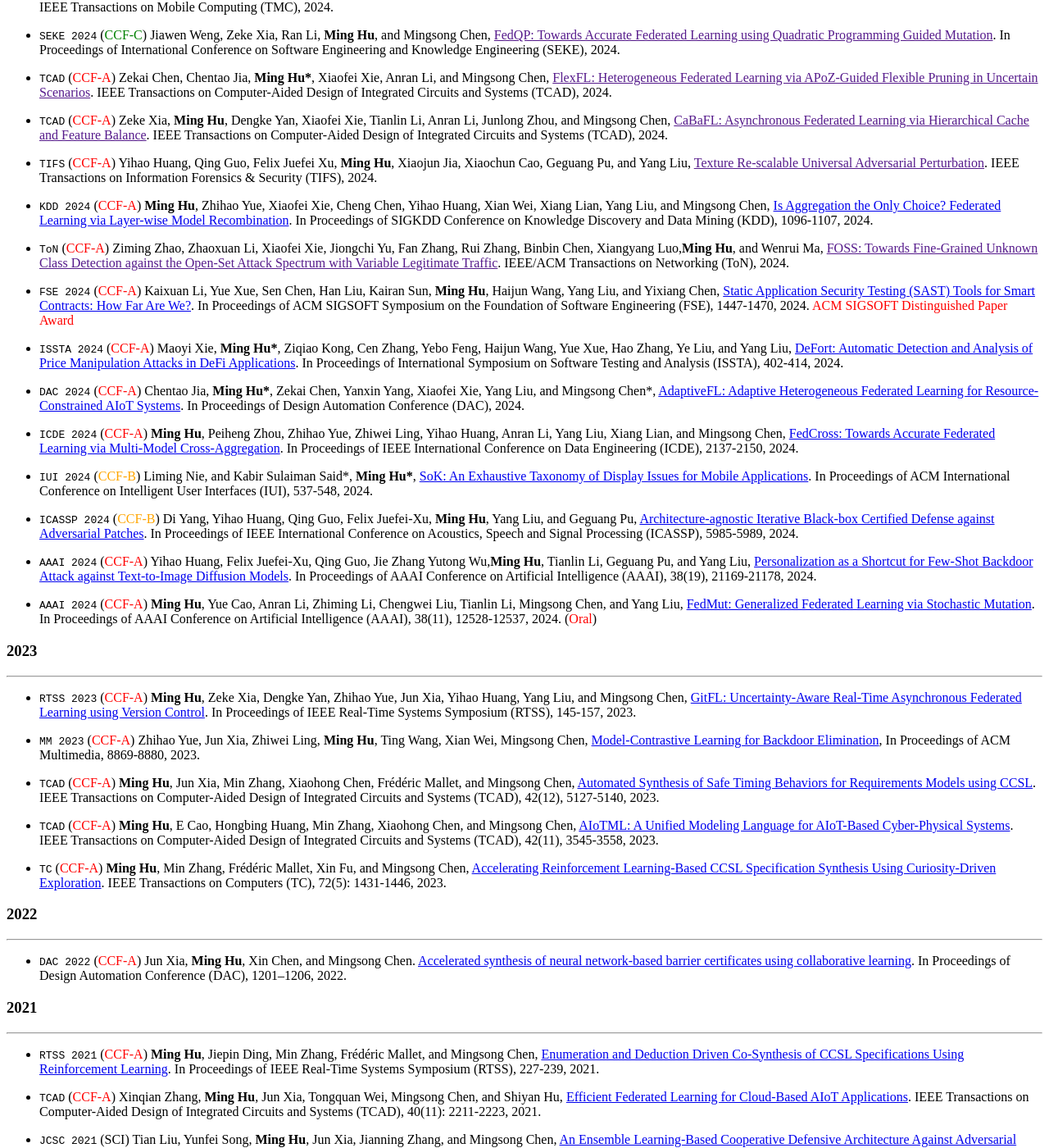
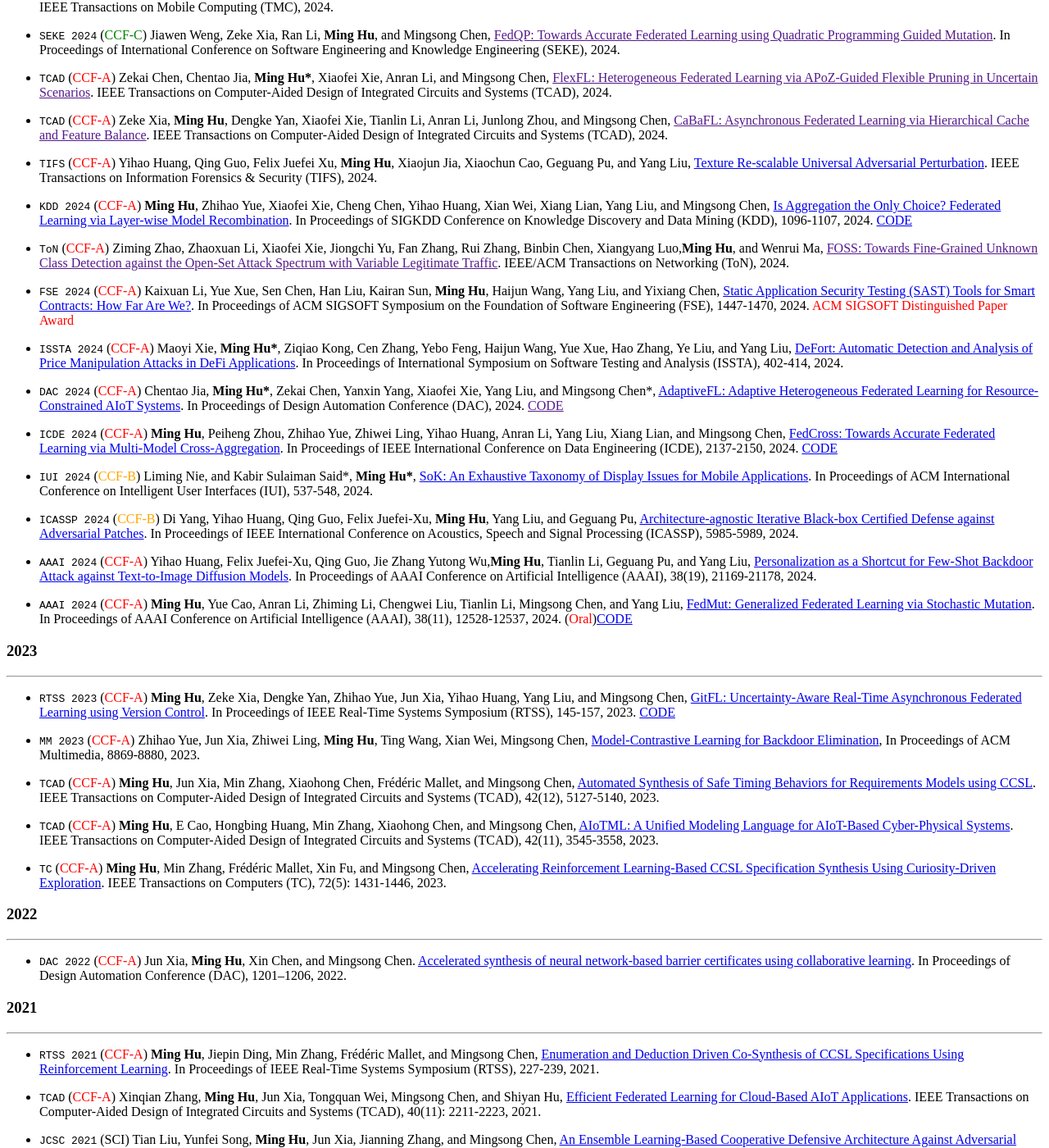
Before and after one commit to HUMingProfile/humingprofile.github.io, a Jekyll site: the page built from _pages/about.md, in a window 1280 px wide and 1400 px high, scrolled down 2465 px. Shown: the whole window at 82% size. Built offline with Jekyll 4.4.1, drawn with Linux system fonts in a browser that asks for light colours; some web fonts are replaced; a script that is not in the unit is left out.

Commit message:
Update about.md

```diff
--- a/_pages/about.md
+++ b/_pages/about.md
@@ -88,9 +88,9 @@
 
 -   ``TCAD`` (<span style="color:red">CCF-A</span>) Zeke Xia, **Ming Hu**, Dengke Yan, Xiaofei Xie, Tianlin Li, Anran Li, Junlong Zhou, and Mingsong Chen, [CaBaFL: Asynchronous Federated Learning via Hierarchical Cache and Feature Balance](). IEEE Transactions on Computer-Aided Design of Integrated Circuits and Systems (TCAD), 2024.
 
--   ``TIFS`` (<span style="color:red">CCF-A</span>) Yihao Huang, Qing Guo, Felix Juefei Xu, **Ming Hu**, Xiaojun Jia, Xiaochun Cao, Geguang Pu, and Yang Liu, [Texture Re-scalable Universal Adversarial Perturbation](). IEEE Transactions on Information Forensics & Security (TIFS), 2024.
+-   ``TIFS`` (<span style="color:red">CCF-A</span>) Yihao Huang, Qing Guo, Felix Juefei Xu, **Ming Hu**, Xiaojun Jia, Xiaochun Cao, Geguang Pu, and Yang Liu, [Texture Re-scalable Universal Adversarial Perturbation](https://ieeexplore.ieee.org/document/10559847). IEEE Transactions on Information Forensics & Security (TIFS), 2024.
 
--	``KDD 2024`` (<span style="color:red">CCF-A</span>) **Ming Hu**, Zhihao Yue, Xiaofei Xie, Cheng Chen, Yihao Huang, Xian Wei, Xiang Lian, Yang Liu, and Mingsong Chen, [Is Aggregation the Only Choice? Federated Learning via Layer-wise Model Recombination](https://dl.acm.org/doi/abs/10.1145/3637528.3671722). In Proceedings of SIGKDD Conference on Knowledge Discovery and Data Mining (KDD), 1096-1107, 2024.
+-	``KDD 2024`` (<span style="color:red">CCF-A</span>) **Ming Hu**, Zhihao Yue, Xiaofei Xie, Cheng Chen, Yihao Huang, Xian Wei, Xiang Lian, Yang Liu, and Mingsong Chen, [Is Aggregation the Only Choice? Federated Learning via Layer-wise Model Recombination](https://dl.acm.org/doi/abs/10.1145/3637528.3671722). In Proceedings of SIGKDD Conference on Knowledge Discovery and Data Mining (KDD), 1096-1107, 2024. [CODE](https://github.com/HMHelloWorld/FedMR)
 
 -	``ToN`` (<span style="color:red">CCF-A</span>) Ziming Zhao, Zhaoxuan Li, Xiaofei Xie, Jiongchi Yu, Fan Zhang, Rui Zhang, Binbin Chen, Xiangyang Luo,**Ming Hu**, and Wenrui Ma, [FOSS: Towards Fine-Grained Unknown Class Detection against the Open-Set Attack Spectrum with Variable Legitimate Traffic](). IEEE/ACM Transactions on Networking (ToN), 2024.
 
@@ -98,9 +98,9 @@
 
 - ``ISSTA 2024`` (<span style="color:red">CCF-A</span>) Maoyi Xie, **Ming Hu\***, Ziqiao Kong, Cen Zhang, Yebo Feng, Haijun Wang, Yue Xue, Hao Zhang, Ye Liu, and Yang Liu, [DeFort: Automatic Detection and Analysis of Price Manipulation Attacks in DeFi Applications](https://dl.acm.org/doi/abs/10.1145/3650212.3652137). In Proceedings of International Symposium on Software Testing and Analysis (ISSTA), 402-414, 2024.
 
-- ``DAC 2024`` (<span style="color:red">CCF-A</span>) Chentao Jia, **Ming Hu\***, Zekai Chen, Yanxin Yang, Xiaofei Xie, Yang Liu, and Mingsong Chen\*, [AdaptiveFL: Adaptive Heterogeneous Federated Learning for Resource-Constrained AIoT Systems](https://arxiv.org/pdf/2311.13166). In Proceedings of Design Automation Conference (DAC), 2024.
+- ``DAC 2024`` (<span style="color:red">CCF-A</span>) Chentao Jia, **Ming Hu\***, Zekai Chen, Yanxin Yang, Xiaofei Xie, Yang Liu, and Mingsong Chen\*, [AdaptiveFL: Adaptive Heterogeneous Federated Learning for Resource-Constrained AIoT Systems](https://arxiv.org/pdf/2311.13166). In Proceedings of Design Automation Conference (DAC), 2024. [CODE]()
 
-- ``ICDE 2024`` (<span style="color:red">CCF-A</span>) **Ming Hu**, Peiheng Zhou, Zhihao Yue, Zhiwei Ling, Yihao Huang, Anran Li, Yang Liu, Xiang Lian, and Mingsong Chen, [FedCross: Towards Accurate Federated Learning via Multi-Model Cross-Aggregation](https://arxiv.org/pdf/2210.08285). In Proceedings of IEEE International Conference on Data Engineering (ICDE), 2137-2150, 2024.
+- ``ICDE 2024`` (<span style="color:red">CCF-A</span>) **Ming Hu**, Peiheng Zhou, Zhihao Yue, Zhiwei Ling, Yihao Huang, Anran Li, Yang Liu, Xiang Lian, and Mingsong Chen, [FedCross: Towards Accurate Federated Learning via Multi-Model Cross-Aggregation](https://arxiv.org/pdf/2210.08285). In Proceedings of IEEE International Conference on Data Engineering (ICDE), 2137-2150, 2024. [CODE](https://github.com/mastlab-T3S/Federated_Learning)
 
 - ``IUI 2024`` (<span style="color:orange">CCF-B</span>) Liming Nie, and Kabir Sulaiman Said\*, **Ming Hu\***, [SoK: An Exhaustive Taxonomy of Display Issues for Mobile Applications](https://dl.acm.org/doi/10.1145/3640543.3645193). In Proceedings of ACM International Conference on Intelligent User Interfaces (IUI), 537-548, 2024.
 
@@ -108,12 +108,12 @@
 
 - ``AAAI 2024`` (<span style="color:red">CCF-A</span>) Yihao Huang, Felix Juefei-Xu, Qing Guo, Jie Zhang Yutong Wu,**Ming Hu**, Tianlin Li, Geguang Pu, and Yang Liu, [Personalization as a Shortcut for Few-Shot Backdoor Attack against Text-to-Image Diffusion Models](https://ojs.aaai.org/index.php/AAAI/article/view/30110/31960). In Proceedings of AAAI Conference on Artificial Intelligence (AAAI), 38(19), 21169-21178, 2024.
 
-- ``AAAI 2024`` (<span style="color:red">CCF-A</span>) **Ming Hu**, Yue Cao, Anran Li, Zhiming Li, Chengwei Liu, Tianlin Li, Mingsong Chen, and Yang Liu, [FedMut: Generalized Federated Learning via Stochastic Mutation](https://ojs.aaai.org/index.php/AAAI/article/view/29146/30169). In Proceedings of AAAI Conference on Artificial Intelligence (AAAI), 38(11), 12528-12537, 2024. (<span style="color:red">Oral</span>)
+- ``AAAI 2024`` (<span style="color:red">CCF-A</span>) **Ming Hu**, Yue Cao, Anran Li, Zhiming Li, Chengwei Liu, Tianlin Li, Mingsong Chen, and Yang Liu, [FedMut: Generalized Federated Learning via Stochastic Mutation](https://ojs.aaai.org/index.php/AAAI/article/view/29146/30169). In Proceedings of AAAI Conference on Artificial Intelligence (AAAI), 38(11), 12528-12537, 2024. (<span style="color:red">Oral</span>)[CODE](https://github.com/HMHelloWorld/FedMut)
 
 ### 2023
 ---
 
-- ``RTSS 2023`` (<span style="color:red">CCF-A</span>) **Ming Hu**, Zeke Xia, Dengke Yan, Zhihao Yue, Jun Xia, Yihao Huang, Yang Liu, and Mingsong Chen, [GitFL: Uncertainty-Aware Real-Time Asynchronous Federated Learning using Version Control](https://www.computer.org/csdl/proceedings-article/rtss/2023/285700a145/1UjInWgoXGE). In Proceedings of IEEE Real-Time Systems Symposium (RTSS), 145-157, 2023.
+- ``RTSS 2023`` (<span style="color:red">CCF-A</span>) **Ming Hu**, Zeke Xia, Dengke Yan, Zhihao Yue, Jun Xia, Yihao Huang, Yang Liu, and Mingsong Chen, [GitFL: Uncertainty-Aware Real-Time Asynchronous Federated Learning using Version Control](https://www.computer.org/csdl/proceedings-article/rtss/2023/285700a145/1UjInWgoXGE). In Proceedings of IEEE Real-Time Systems Symposium (RTSS), 145-157, 2023. [CODE](https://github.com/HMHelloWorld/GitFL)
 
 - ``MM 2023`` (<span style="color:red">CCF-A</span>) Zhihao Yue, Jun Xia, Zhiwei Ling, **Ming Hu**, Ting Wang, Xian Wei, Mingsong Chen, [Model-Contrastive Learning for Backdoor Elimination](https://dl.acm.org/doi/pdf/10.1145/3581783.3612415), In Proceedings of ACM Multimedia, 8869-8880, 2023.
 
@@ -151,7 +151,7 @@
 ### 2019
 ---
 
-- ``DAC 2019`` (<span style="color:red">CCF-A</span>) **Ming Hu**, Tongquan Wei, Min Zhang, Frédéric Mallet, and Mingsong Chen, [Sample-Guided Automated Synthesis for CCSL Specifications](Sample-Guided Automated Synthesis for CCSL Specifications). In Proceedings of Design Automation Conference (DAC). 98: 1–6, 2019.
+- ``DAC 2019`` (<span style="color:red">CCF-A</span>) **Ming Hu**, Tongquan Wei, Min Zhang, Frédéric Mallet, and Mingsong Chen, [Sample-Guided Automated Synthesis for CCSL Specifications](https://dl.acm.org/doi/abs/10.1145/3316781.3317904). In Proceedings of Design Automation Conference (DAC). 98: 1–6, 2019.
 
 <span class='anchor' id='-awards'></span>
 
```
